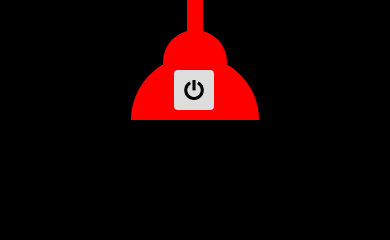
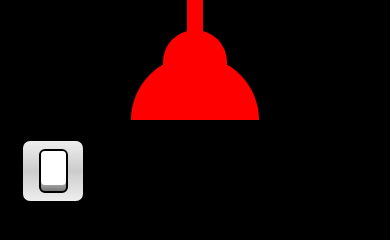
Before and after one commit to MaximilianoCoceres/Portfolio, a plain HTML site: page index.html in a window 390 px wide. Drawn offline with Linux system fonts and the light colour scheme.

Commit message:
agrego switch

```diff
--- a/index.html
+++ b/index.html
@@ -18,11 +18,15 @@
         <div class="lamp-item lamp-middle"></div>
         <div class="lamp-item lamp-bottom">
 
-                <button class="boton"><img src="/imagenes/71797.png" alt="" srcset=""></div></button>
+                <!-- <button class="boton"><img src="/imagenes/71797.png" alt="" srcset=""></div></button> -->
 
         </div>
         <div class="lamp-item lamp-light"></div>
     </div>
+    <div class="switch">
+        <div class="btn"></div>
+    </div>
+
     <div class="contenedor">
         <div class="personaje">
             <img src="./imagenes/personaje.png" alt="" srcset="">
@@ -32,6 +36,8 @@
             <h1><a href="https://maxicoceres-webdeveloper.netlify.app/#">·Mi Portfolio·</a> </h1>
             </div>
     </div>
+
+    <audio id="audio" src="/imagenes/click.mp3" autostart="false"></audio>
 </body>
 <script src="script.js"></script>
 
--- a/main.css
+++ b/main.css
@@ -102,49 +102,50 @@ body{
 
 }
 
-.boton{
+
+.switch{
+    position: absolute;
+    bottom: 45em;
+    left: 20px;
+    width: 80px;
+    height: 80px;
+    background: linear-gradient(#eee,#ccc,#eee);
+    border: 3px solid #000;
+    border-radius: 10px;
     display: flex;
     justify-content: center;
     align-items: center;
-    width: 40px;
-    height: 40px;
-    background-color: #ddd;
-    position: relative;
-    left: 3.7em;
-    top: 14px;
-    border-radius: 4px;
-    font-size: 16px;
-    font-family: 'Teko', sans-serif;
-    cursor: pointer;
-    transition: 0.2s all;
 }
 
-.boton div{
-    background-color: #000;
-    width: 35px;
-    height: 35px;
-    padding: 0;
-    margin: 0;
-    display: flex;
-    justify-content: center;
-    align-items: center;
-    flex-direction: column;
-    line-height: 7px;
+.switch .btn{
+    position: relative;
+    width: 25px;
+    height: 40px;
+    background: linear-gradient(#777,#fff,#777);
+    border-radius: 6px;
+    border: 2px solid #000;
+    cursor: pointer;
 }
 
-.boton img{
-    width: 20px;
+.switch .btn::before{
+    content: '';
+    position: absolute;
+    top:0;
+    left: 0;
+    width: 100%;
+    height: 85%;
+    background: linear-gradient(#fff,#fff);
+    border-radius: 4px;
 
 }
 
-.boton:active{
-    transform: scale(0.98);
-    box-shadow: 3px 2px 22px 1px #000;
+.on .switch .btn::before{
+    top: 15%;
 }
 
-.boton img:active{
-    filter: invert(1);
 
+#audio{
+    display: none;
 }
 
 
@@ -188,31 +189,12 @@ body{
         position: relative;
         }
 
-    .boton{
-        display: flex;
-        justify-content: center;
-        align-items: center;
-        width: 40px;
-        height: 40px;
-        background-color: #ddd;
-        position: relative;
-        outline: none;
-        border: none;
-        left: 2.7em;
-        top: 14px;
-        border-radius: 4px;
-        font-size: 16px;
-        font-family: 'Teko', sans-serif;
-        cursor: pointer;
-        transition: 0.2s all;
+    .switch{
+    bottom: 40em;
+    left: 20px;
+    width: 60px;
+    height: 60px;
     }
-
-
-    .boton:active{
-        transform: scale(0.98);
-        box-shadow: 3px 2px 22px 1px #000;
-    }
-
 
 
     .personaje{
@@ -252,6 +234,13 @@ body{
         height: 85vh;
     }
 
+    .switch{
+        bottom: 40em;
+        left: 20px;
+        width: 60px;
+        height: 60px;
+        }
+
     .personaje{
         position: relative;
         top:14em;
--- a/script.js
+++ b/script.js
@@ -1,4 +1,4 @@
-const botonLuz = document.querySelector('.lamp-bottom')
+const botonLuz = document.querySelector('.btn')
 const luzEncendida = document.querySelector('.lamp-light')
 const contenedor = document.querySelector('.contenedor')
 
@@ -25,3 +25,11 @@ mostrarPersonaje=()=>{
 }
 
 botonLuz.addEventListener('click',mostrarPersonaje);
+
+let btn = document.querySelector('.btn');
+let body = document.querySelector('body');
+let audio = document.querySelector('#audio');
+btn.onclick= function(){
+    body.classList.toggle('on');
+    audio.play();
+}
```
Also changed, not shown: 1 other file.
